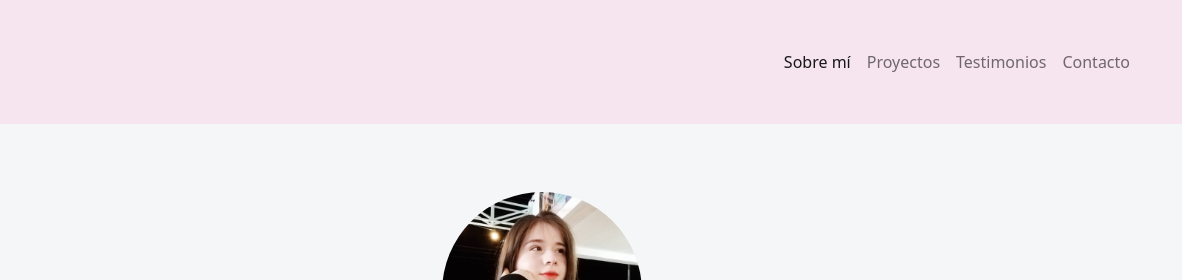
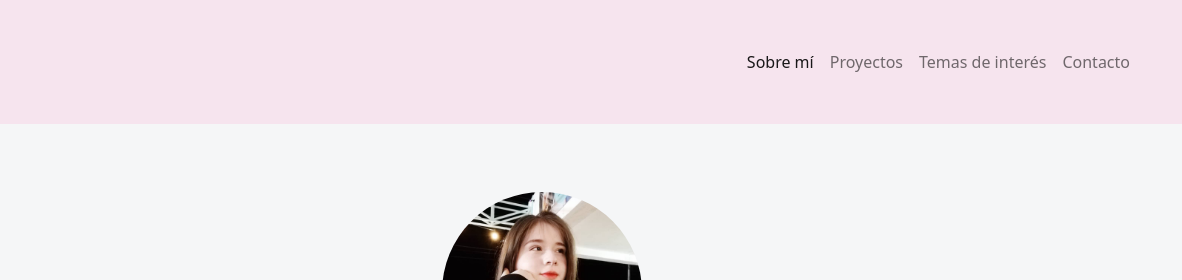
Before and after one commit to paulaa55/paulaa55.github.io, a plain HTML site: page index.html in a window 1280 px wide. Shown: the top 280 px of the page, 98-1280 px from the left. Drawn offline with nearby package versions, Linux system fonts and the light colour scheme; a web font is replaced by a local one.

Commit message:
hotfix en navbar
cambio de texto en la barra de navegación

```diff
--- a/index.html
+++ b/index.html
@@ -41,7 +41,7 @@
               <a class="nav-link" href="#proyectos">Proyectos</a>
             </li>
             <li class="nav-item">
-              <a class="nav-link" href="#testimonios">Testimonios</a>
+              <a class="nav-link" href="#testimonios">Temas de interés</a>
             </li>
             <li class="nav-item">
               <a class="nav-link" href="#contacto">Contacto</a>
```
